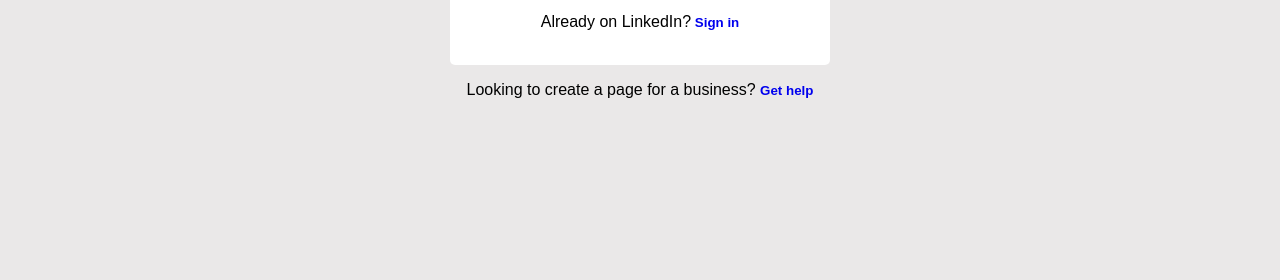
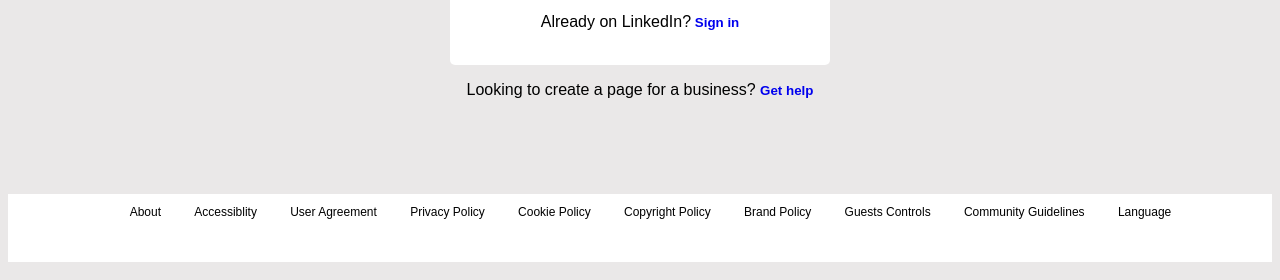
Before and after one commit to noobmaster432/LinkedInloginclone, a plain HTML site: page index.html in a window 1280 px wide. Shown: the part 520-800 px from the top of the page. Drawn offline with Linux system fonts and the light colour scheme.

Commit message:
Add files via upload

```diff
--- a/index.html
+++ b/index.html
@@ -39,4 +39,18 @@
     </div>
     <p>Looking to create a page for a business? <a href="https://www.linkedin.com/help/linkedin/answer/a543852?trk=registration-frontend_join-form-page-help-link" target="_blank" class="signin"> <small><b>Get help</b></small></a></p>
     </div>
+    <footer class="foot">
+        <ul>
+            <li><a href="#">About</a> </li>
+            <li><a href="#">Accessiblity</a> </li>
+            <li><a href="#">User Agreement</a> </li>
+            <li><a href="#">Privacy Policy</a> </li>
+            <li><a href="#">Cookie Policy</a> </li>
+            <li><a href="#">Copyright Policy</a> </li>
+            <li><a href="#">Brand Policy</a> </li>
+            <li><a href="#">Guests Controls</a> </li>
+            <li><a href="#">Community Guidelines</a> </li>
+            <li><a href="#"> Language</a></li>
+        </ul>
+    </footer>
 </body>
--- a/style.css
+++ b/style.css
@@ -8,6 +8,7 @@
 .container {
     padding-left: 25%;
     padding-right: 25%;
+    padding-bottom: 5%;
 }
 p {
     text-align: center;
@@ -69,3 +70,33 @@
     color: rgb(13, 154, 154);
     font-size: 12px;
 }
+.foot
+{
+    background-color: white;
+    margin-top: 15px;
+    padding-bottom: 15px;
+    padding-top: 0px;
+}
+.foot ul
+{
+    display: flex;
+    padding-left: 100px;
+    list-style: none;
+}
+.foot ul li
+{
+    padding-left: 10px;
+    margin: 1%;
+    font-size: 12px;
+    color:rgba(180, 191, 193, 0.498);
+}
+.foot ul li a
+{
+    text-decoration: none;
+    color: black;
+}
+.foot ul li a:hover
+{
+    text-decoration: underline;
+    color: rgba(41, 41, 191, 0.874);
+}
```
